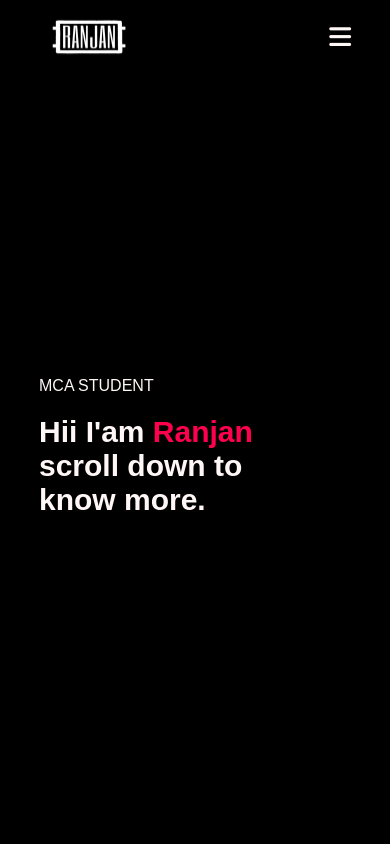
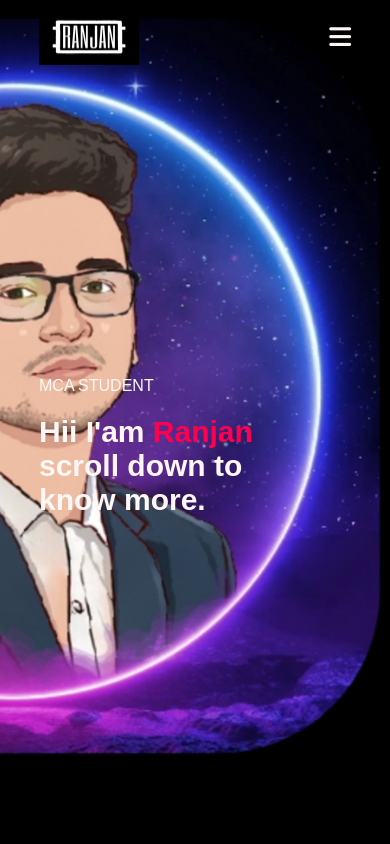
Before and after one commit to ranjan51/Portfolio, a plain HTML site: page index.html in a window 390 px wide. Shown: the top 844 px of the page. Drawn offline with Linux system fonts and the light colour scheme.

Commit message:
Update style.css

```diff
--- a/style.css
+++ b/style.css
@@ -321,7 +321,7 @@ nav .fa-solid{
 }
 @media only screen and (max-width: 600px){
         #header{
-             background-image: url(/images/WhatsApp\ Image\ 2022-11-27\ at\ 8.10.48\ PM.jpeg);
+             background-image: url("Main.png");
              /* background-image: url(/images/Myimage.png);  */
 
         }
```
